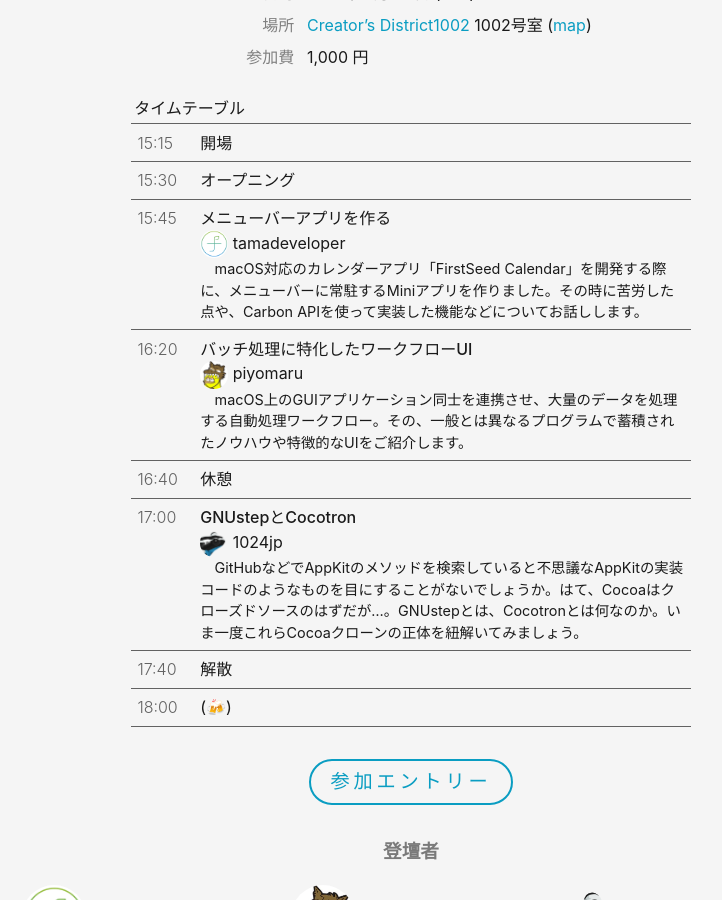
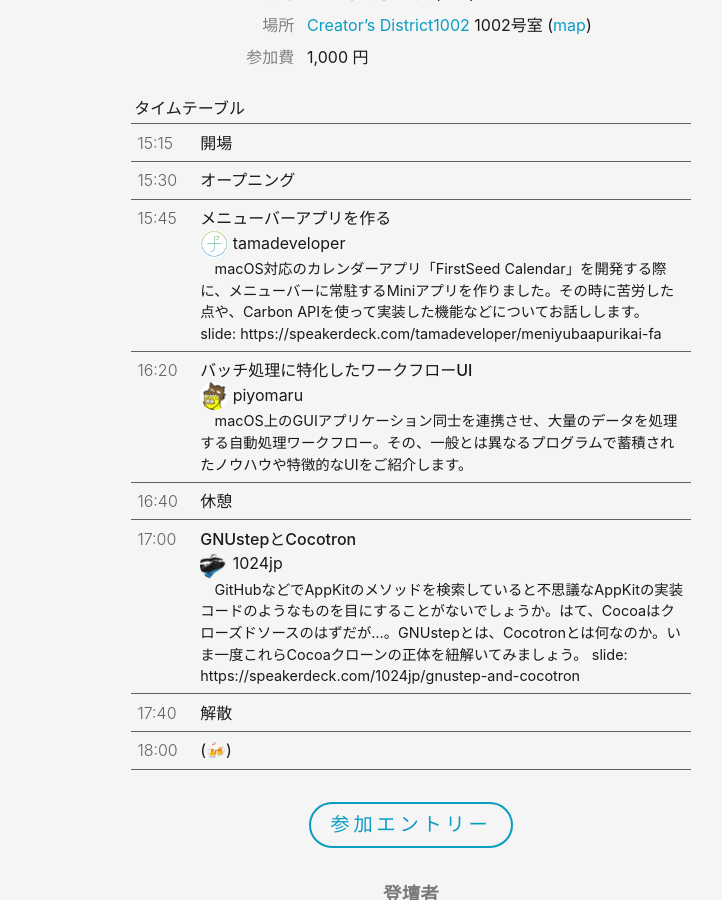
Before and after one commit to macOS-native/macos-native.github.io, a Jekyll site: the page built from index.md, in a window 1280 px wide and 900 px high, scrolled down 709 px. Shown: the whole window, without its empty margins (229-951 px from the left). Built offline with Jekyll 4.4.1, drawn with Linux system fonts in a browser that asks for light colours; some of the changed lines change nothing that is shown; some of the changed text lies outside the part shown.

Commit message:
Add slide urls for symposium 03

```diff
--- a/_data/events.yml
+++ b/_data/events.yml
@@ -21,6 +21,7 @@ symposium_03:
         avatar: tamadeveloper
       description: |
         macOS対応のカレンダーアプリ「FirstSeed Calendar」を開発する際に、メニューバーに常駐するMiniアプリを作りました。その時に苦労した点や、Carbon APIを使って実装した機能などについてお話しします。
+        slide: https://speakerdeck.com/tamadeveloper/meniyubaapurikai-fa
     - time: "16:20"
       title: "バッチ処理に特化したワークフローUI"
       presenter:
@@ -37,6 +38,7 @@ symposium_03:
         avatar: 1024jp
       description: |
         GitHubなどでAppKitのメソッドを検索していると不思議なAppKitの実装コードのようなものを目にすることがないでしょうか。はて、Cocoaはクローズドソースのはずだが…。GNUstepとは、Cocotronとは何なのか。いま一度これらCocoaクローンの正体を紐解いてみましょう。
+        slide: https://speakerdeck.com/1024jp/gnustep-and-cocotron
     - time: "17:40"
       title: "解散"
     - time: "18:00"
@@ -125,7 +127,7 @@ symposium_01:
         name: 貫井伸隆
         avatar: nobtaka
       description: |
-        coming soon.
+        no description.
       slide: https://speakerdeck.com/nobtaka/app-icon-dezaintoguan-cha
     - time: "19:45"
       title: "休憩"
```
